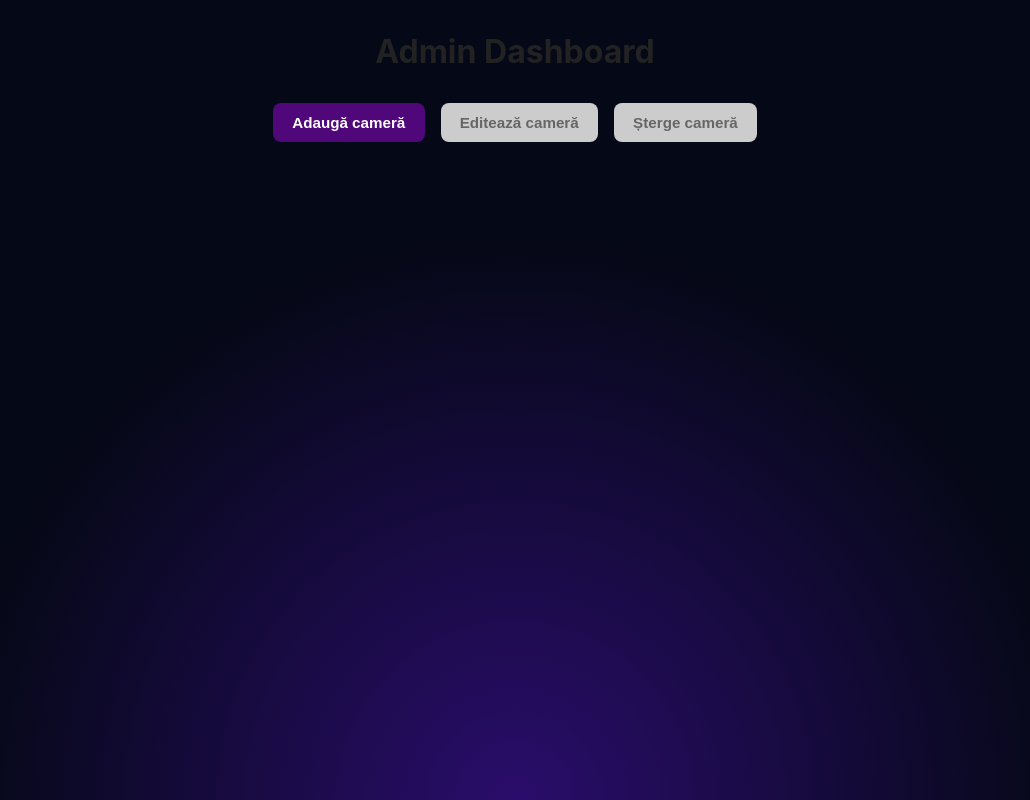
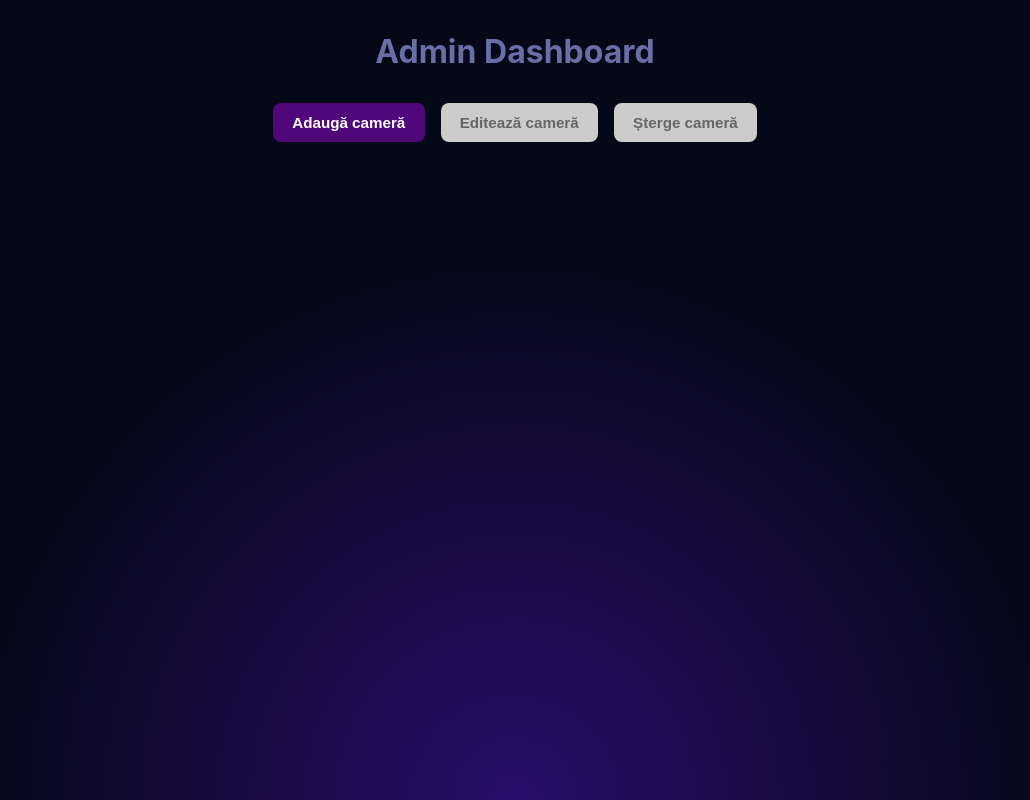
Before and after one commit to florin977/MapItUP, a React (Vite) app: page /admin in a window 1280 px wide. Shown: the whole page, without its empty margins (125-1155 px from the left). Built offline with nearby package versions, Linux system fonts and the light colour scheme.

Commit message:
Modified AdminPage

```diff
--- a/src/pages/AdminPage.css
+++ b/src/pages/AdminPage.css
@@ -10,7 +10,7 @@
   margin-bottom: 2rem;
   font-size: 2rem;
   font-weight: 700;
-  color: #222;
+  color: #686fa5;
 }
 
 .admin-buttons {
```
